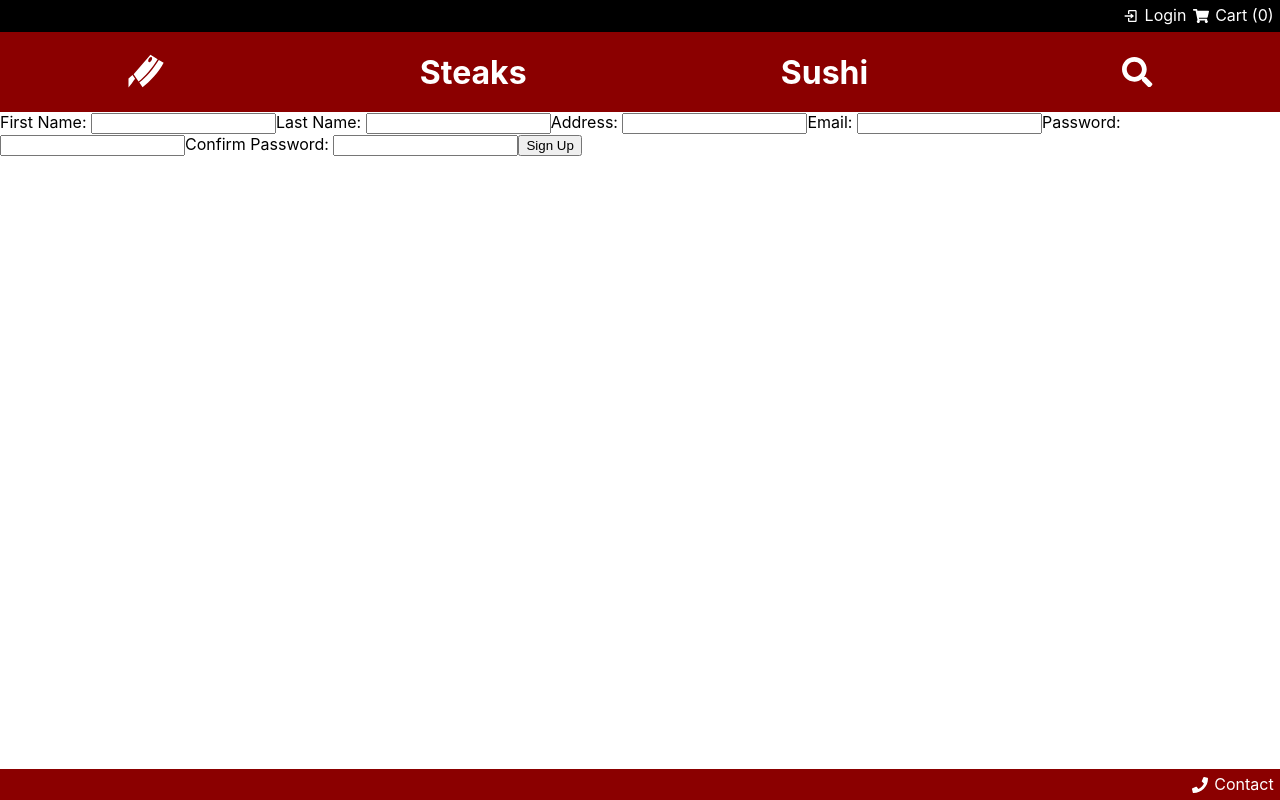
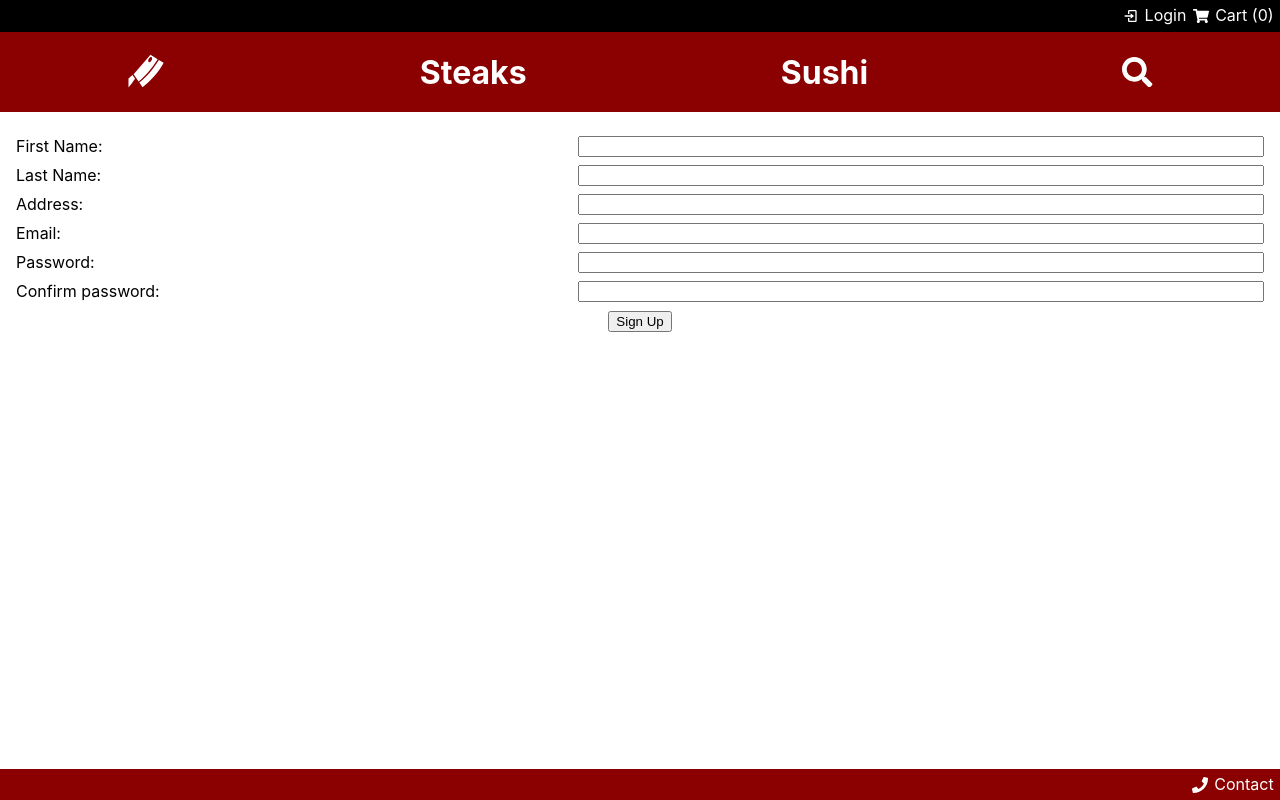
Before and after one commit to dexters-lab-fsa-2208/umami-meats, a Next.js app: page /signup in a window 1280 px wide. Built offline with nearby package versions, Linux system fonts and the light colour scheme.

Commit message:
cleaned up login/register process

```diff
--- a/pages/login.js
+++ b/pages/login.js
@@ -3,6 +3,8 @@ import Login from "../src/components/Login";
 
 export default function LoginPage() {
   return (
+    <>
       <Login />
+    </>
   );
 };
--- a/pages/signup.js
+++ b/pages/signup.js
@@ -1,11 +1,39 @@
-import React, { useRef, useState } from 'react';
-// import { Link, useNavigate } from 'react-router-dom';
-import Router from 'next/router';
-import authService from '../src/services/auth.service';
-// import { User } from '../../server/db';
-import { useDispatch } from 'react-redux';
+import React, { useRef, useState } from "react";
+import Router from "next/router";
+import { useDispatch } from "react-redux";
+import styled from "styled-components";
+import authService from "../src/services/auth.service";
+import { motion } from "framer-motion";
 
-const Signup = () => {
+const SignInFormContainer = styled.div`
+  margin: 1em;
+  form {
+    display: flex;
+    flex-direction: column;
+    label {
+      margin-top: 0.5em;
+      display: flex;
+      justify-content: space-between;
+      input {
+        min-width: 55%;
+      }
+    }
+    button {
+      width: fit-content;
+      margin: 0.7em auto;
+    }
+  }
+  p {
+    margin: auto;
+    text-align: center;
+    font-style: italic;
+    a {
+      text-decoration: underline;
+    }
+  }
+`;
+
+export default function Signup() {
   const { register } = authService;
 
   const emailRef = useRef();
@@ -14,8 +42,8 @@ const Signup = () => {
   const firstNameRef = useRef();
   const lastNameRef = useRef();
   const addressRef = useRef();
-	const [error, setError] = useState('');
-	const [loading, setLoading] = useState(false);
+  //   const [error, setError] = useState("");
+  //   const [loading, setLoading] = useState(false);
 
   const dispatch = useDispatch();
 
@@ -30,40 +58,55 @@ const Signup = () => {
     };
 
     try {
-			setError('');
-			setLoading(true);
+      //   setError("");
+      //   setLoading(true);
       await register(credentials);
-			Router.push('/login');
+      Router.push("/login");
       // if (typeof window !== 'undefined') {
       // 	let user = JSON.parse(window.localStorage.getItem('user'));
       // }
     } catch {
-			setError('Failed to sign in');
+      console.log("Failed to sign in");
+      console.error(err);
     }
-		setLoading(false);
+    // setLoading(false);
   }
 
   return (
-		<>
-			<div>
-				<form onSubmit={handleSubmit}>
-                    <label>First Name: </label>
-					<input type='text' ref={firstNameRef}></input>
-                    <label>Last Name: </label>
-					<input type='text' ref={lastNameRef}></input>
-                    <label>Address: </label>
-					<input type='text' ref={addressRef}></input>
-					<label>Email: </label>
-					<input type='text' ref={emailRef}></input>
-					<label>Password: </label>
-					<input type='password' ref={passwordRef}></input>
-                    <label>Confirm Password: </label>
-					<input type='password' ref={confirmPasswordRef}></input>
-					<button type='submit'>Sign Up</button>
+    <motion.div
+      initial={{ opacity: 0 }}
+      animate={{ opacity: 1 }}
+      exit={{ opacity: 0 }}
+    >
+      <SignInFormContainer>
+        <form onSubmit={handleSubmit} autoComplete="off">
+          <label>
+            First Name:
+            <input type="text" ref={firstNameRef} />
+          </label>
+          <label>
+            Last Name:
+            <input type="text" ref={lastNameRef} />
+          </label>
+          <label>
+            Address:
+            <input type="text" ref={addressRef} />
+          </label>
+          <label>
+            Email:
+            <input type="text" ref={emailRef} />
+          </label>
+          <label>
+            Password:
+            <input type="password" ref={passwordRef} />
+          </label>
+          <label>
+            Confirm password:
+            <input type="password" ref={confirmPasswordRef} />
+          </label>
+          <button type="submit">Sign Up</button>
         </form>
-			</div>
-		</>
+      </SignInFormContainer>
+    </motion.div>
   );
-};
-
-export default Signup;
+}
```
Also changed, not shown: pages/cart.js (+57 -13 lines), src/components/Login.js (+33 -10 lines). Lines whose indentation alone changed are shown as unchanged.
